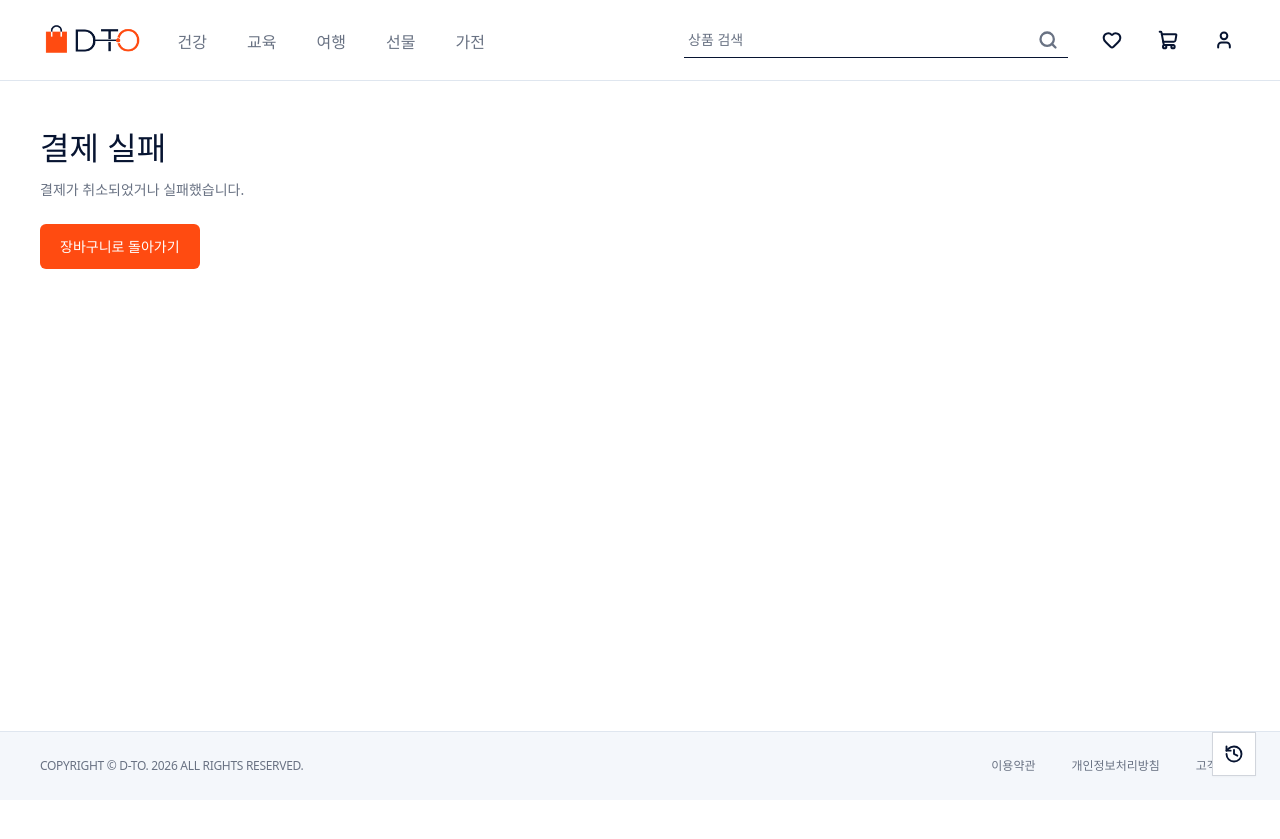
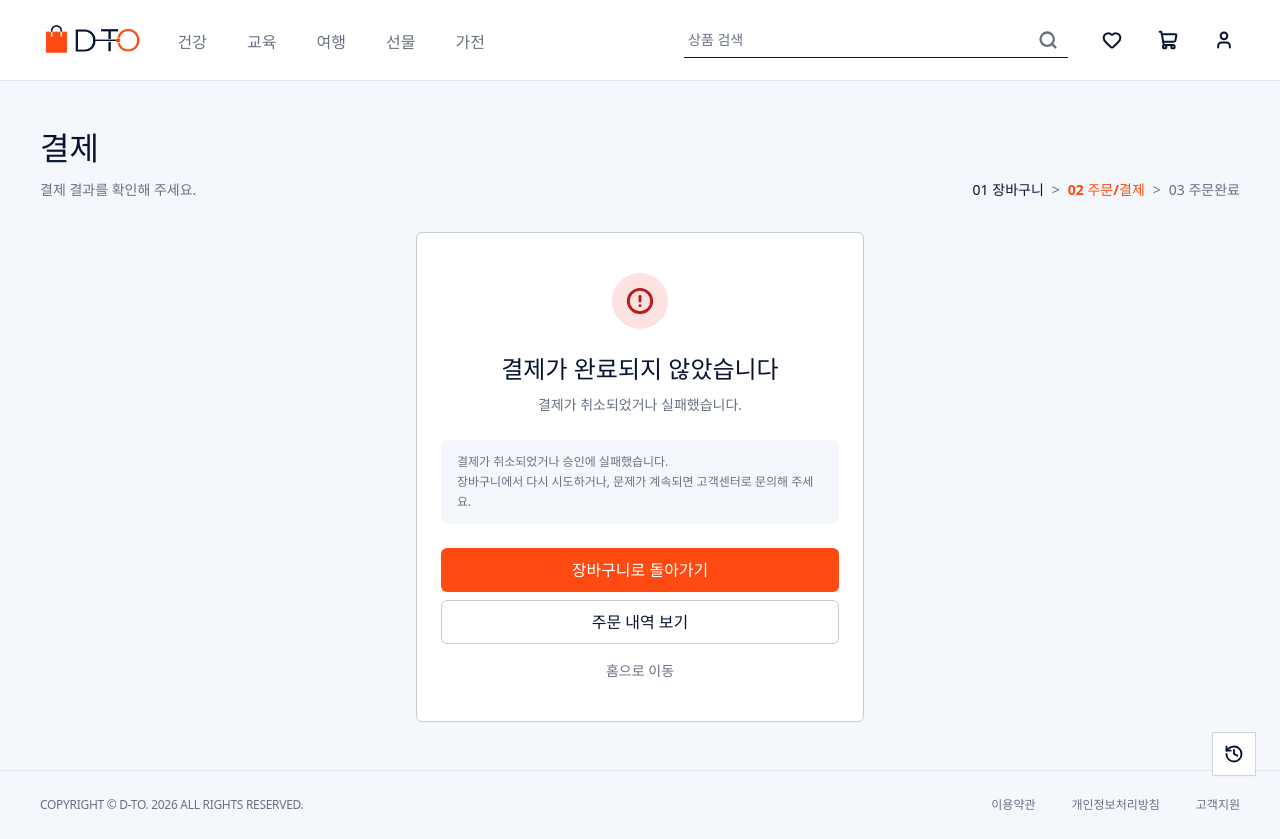
Before and after one commit to hotdog-team/hotdog-frontend, a React (Vite) app: page /payment/fail in a window 1280 px wide. Before the commit the page ends 800 px from the top, so only its background shows below. Built offline with nearby package versions, Linux system fonts and the light colour scheme; no server answers; sample sign-in values are in the browser's storage; a web font is replaced by a local one.

Commit message:
[feat] 결제 UI/UX 개선

```diff
--- a/src/App.jsx
+++ b/src/App.jsx
@@ -29,7 +29,6 @@ import MyPageLayout from './layout/MyPageLayout.jsx';
 import MyPageProfile from './features/mypage/pages/MyPageProfile.jsx';
 import AddressManagement from './features/mypage/pages/AddressManagement.jsx'
 import AdminLayout from './layout/AdminLayout.jsx'
-import AdminPlaceholderPage from './features/admin/pages/AdminPlaceholderPage.jsx'
 import AdminDashboard from './features/admin/pages/AdminDashboard.jsx'
 import CategoryManagement from './features/admin/pages/CategoryManagement.jsx'
 import MetaTagManagement from './features/admin/pages/MetaTagManagement.jsx'
@@ -88,13 +87,13 @@ function App() {
             <Route element={<OrderFlowLayout />}>
               <Route path="/cart" element={<CartPage />} />
               <Route path="/orders/checkout" element={<CheckoutPage />} />
+              <Route path="/payment/success" element={<PaymentSuccessPage />} />
+              <Route path="/payment/fail" element={<PaymentFailPage />} />
               <Route
                 path="/mypage/orders/:orderId"
                 element={<OrderDetailPage />}
               />
             </Route>
-            <Route path="/payment/success" element={<PaymentSuccessPage />} />
-            <Route path="/payment/fail" element={<PaymentFailPage />} />
             <Route path="/mypage" element={<MyPageLayout />}>
               <Route index element={<Navigate to="profile" replace />} />
               <Route path="profile" element={<MyPageProfile />} />
--- a/src/features/payment/pages/PaymentFailPage.jsx
+++ b/src/features/payment/pages/PaymentFailPage.jsx
@@ -1,27 +1,83 @@
+import { useEffect } from 'react'
 import { Link, useSearchParams } from 'react-router-dom'
+import { CircleAlert } from 'lucide-react'
+import OrderProgressSteps from '../../shop/components/OrderProgressSteps'
+import { getButtonClassName } from '../../../components/index.js'
 
 export default function PaymentFailPage() {
     const [searchParams] = useSearchParams()
 
     const message =
         searchParams.get('message') || '결제가 취소되었거나 실패했습니다.'
+    const code = searchParams.get('code')
+
+    useEffect(() => {
+        document.title = '결제 실패 | D-TO'
+    }, [])
 
     return (
-        <main className="layout-container py-12">
-            <h1 className="text-3xl font-bold text-ink">
-                결제 실패
-            </h1>
+        <main className="layout-container flex flex-1 flex-col py-12">
+            <div className="mb-8 flex flex-col gap-4 sm:flex-row sm:items-end sm:justify-between">
+                <div>
+                    <h1 className="text-3xl font-bold text-ink">결제</h1>
+                    <p className="mt-3 text-body-sm text-muted">
+                        결제 결과를 확인해 주세요.
+                    </p>
+                </div>
+                <OrderProgressSteps currentStep="checkout" />
+            </div>
 
-            <p className="mt-3 text-body-sm text-muted">
+            <section className="mx-auto w-full max-w-md rounded-md border border-border bg-surface px-6 py-10 text-center shadow-card max-sm:px-5 max-sm:py-8">
+                <div
+                    className="mx-auto mb-6 flex size-14 items-center justify-center rounded-full bg-danger-soft text-danger"
+                    aria-hidden="true"
+                >
+                    <CircleAlert className="size-7" strokeWidth={2.5} />
+                </div>
+
+                <h2 className="mb-2 text-2xl font-bold text-ink max-sm:text-xl">
+                    결제가 완료되지 않았습니다
+                </h2>
+
+                <p className="mb-2 text-body-sm leading-relaxed text-muted" role="alert">
                     {message}
                 </p>
 
+                {code ? (
+                    <p className="mb-6 text-caption text-muted">
+                        오류 코드: {code}
+                    </p>
+                ) : (
+                    <div className="mb-6" />
+                )}
+
+                <div className="rounded-md bg-surface-muted px-4 py-3 text-left text-caption leading-relaxed text-muted">
+                    결제가 취소되었거나 승인에 실패했습니다.
+                    <br />
+                    장바구니에서 다시 시도하거나, 문제가 계속되면 고객센터로 문의해 주세요.
+                </div>
+
+                <div className="mt-6 flex flex-col gap-2">
                     <Link
                         to="/cart"
-                className="mt-6 inline-block rounded-md bg-brand px-5 py-3 text-body-sm font-bold text-white"
+                        className={getButtonClassName({ variant: 'primary', size: 'md', fullWidth: true })}
                     >
                         장바구니로 돌아가기
                     </Link>
+                    <Link
+                        to="/mypage/orders"
+                        className={getButtonClassName({ variant: 'outline', size: 'md', fullWidth: true })}
+                    >
+                        주문 내역 보기
+                    </Link>
+                    <Link
+                        to="/"
+                        className="mt-2 text-body-sm font-medium text-muted hover:text-ink hover:underline focus-ring rounded-sm focus-visible:outline-none focus-visible:ring-2 focus-visible:ring-inset focus-visible:ring-ink"
+                    >
+                        홈으로 이동
+                    </Link>
+                </div>
+            </section>
         </main>
     )
 }
--- a/src/features/payment/pages/PaymentSuccessPage.jsx
+++ b/src/features/payment/pages/PaymentSuccessPage.jsx
@@ -1,12 +1,21 @@
 import { useEffect, useRef, useState } from 'react'
 import { useNavigate, useSearchParams } from 'react-router-dom'
+import { Check, LoaderCircle } from 'lucide-react'
 import { confirmPayment } from '../../../api/paymentApi'
+import OrderProgressSteps from '../../shop/components/OrderProgressSteps'
+import { Button } from '../../../components/index.js'
 
 export default function PaymentSuccessPage() {
     const navigate = useNavigate()
     const [searchParams] = useSearchParams()
-    const [message, setMessage] = useState('결제 승인 중입니다.')
+    const [status, setStatus] = useState('processing')
+    const [errorMessage, setErrorMessage] = useState('')
+    const [orderId, setOrderId] = useState(null)
     const hasConfirmed = useRef(false)
+
+    useEffect(() => {
+        document.title = '결제 승인 | D-TO'
+    }, [])
 
     useEffect(() => {
         if (hasConfirmed.current) return
@@ -17,11 +26,13 @@ export default function PaymentSuccessPage() {
             const paymentKey = searchParams.get('paymentKey')
             const tossOrderId = searchParams.get('orderId')
             const amount = Number(searchParams.get('amount'))
-            const orderId = Number(searchParams.get('localOrderId'))
+            const localOrderId = Number(searchParams.get('localOrderId'))
 
-            if (!paymentKey || !tossOrderId || !amount || !orderId) {
-                alert('결제 승인 정보가 올바르지 않습니다.')
-                navigate('/cart')
+            setOrderId(Number.isFinite(localOrderId) ? localOrderId : null)
+
+            if (!paymentKey || !tossOrderId || !amount || !localOrderId) {
+                setStatus('error')
+                setErrorMessage('결제 승인 정보가 올바르지 않습니다.')
                 return
             }
 
@@ -29,35 +40,128 @@ export default function PaymentSuccessPage() {
                 await confirmPayment({
                     paymentKey,
                     tossOrderId,
-                    orderId,
+                    orderId: localOrderId,
                     amount,
                     paymentMethod: 'CARD',
                 })
 
-                setMessage('결제가 완료되었습니다.')
+                setStatus('success')
 
-                navigate(`/mypage/orders/${orderId}`, {
-                    replace: true,
-                    state: { fromCheckout: true },
-                })
+                window.setTimeout(() => {
+                    navigate(`/mypage/orders/${localOrderId}`, {
+                        replace: true,
+                        state: { fromCheckout: true },
+                    })
+                }, 1200)
             } catch (error) {
                 console.error('결제 승인 실패:', error)
-
-                alert('결제 승인에 실패했습니다.')
-
-                navigate(`/mypage/orders/${orderId}`, {
-                    replace: true,
-                    state: { fromCheckout: true },
-                })
+                setStatus('error')
+                setErrorMessage(
+                    error?.response?.data?.message
+                    || '결제 승인에 실패했습니다. 주문 내역에서 상태를 확인해 주세요.',
+                )
             }
         }
 
         approvePayment()
     }, [searchParams, navigate])
 
+    const goToOrder = () => {
+        if (!orderId) {
+            navigate('/mypage/orders', { replace: true })
+            return
+        }
+
+        navigate(`/mypage/orders/${orderId}`, {
+            replace: true,
+            state: { fromCheckout: true },
+        })
+    }
+
     return (
-        <main className="layout-container py-12">
-            <p className="text-body text-muted">{message}</p>
+        <main className="layout-container flex flex-1 flex-col py-12">
+            <div className="mb-8 flex flex-col gap-4 sm:flex-row sm:items-end sm:justify-between">
+                <div>
+                    <h1 className="text-3xl font-bold text-ink">결제</h1>
+                </div>
+                <OrderProgressSteps currentStep="complete" />
+            </div>
+
+            <section className="mx-auto w-full max-w-md rounded-md border border-border bg-surface px-6 py-10 text-center shadow-card max-sm:px-5 max-sm:py-8">
+                {status === 'processing' && (
+                    <>
+                        <div
+                            className="mx-auto mb-6 flex size-14 items-center justify-center rounded-full bg-brand/10 text-brand"
+                            aria-hidden="true"
+                        >
+                            <LoaderCircle className="size-7 animate-spin" strokeWidth={2.5} />
+                        </div>
+                        <h2 className="mb-2 text-2xl font-bold text-ink max-sm:text-xl">
+                            결제 승인 중
+                        </h2>
+                        <p className="text-body-sm leading-relaxed text-muted" role="status" aria-live="polite">
+                            결제를 안전하게 확인하고 있습니다.
+                            <br />
+                            잠시만 기다려 주세요.
+                        </p>
+                    </>
+                )}
+
+                {status === 'success' && (
+                    <>
+                        <div
+                            className="mx-auto mb-6 flex size-14 items-center justify-center rounded-full bg-brand text-white"
+                            aria-hidden="true"
+                        >
+                            <Check className="size-7" strokeWidth={2.5} />
+                        </div>
+                        <h2 className="mb-2 text-2xl font-bold text-ink max-sm:text-xl">
+                            결제가 완료되었습니다
+                        </h2>
+                        <p className="mb-6 text-body-sm leading-relaxed text-muted" role="status" aria-live="polite">
+                            주문이 정상적으로 접수되었습니다.
+                            <br />
+                            주문 상세 페이지로 이동합니다.
+                        </p>
+                        <Button type="button" variant="primary" size="md" fullWidth onClick={goToOrder}>
+                            주문 상세 보기
+                        </Button>
+                    </>
+                )}
+
+                {status === 'error' && (
+                    <>
+                        <div
+                            className="mx-auto mb-6 flex size-14 items-center justify-center rounded-full bg-danger-soft text-danger"
+                            aria-hidden="true"
+                        >
+                            <span className="text-2xl font-bold" aria-hidden="true">!</span>
+                        </div>
+                        <h2 className="mb-2 text-2xl font-bold text-ink max-sm:text-xl">
+                            결제 승인에 실패했습니다
+                        </h2>
+                        <p className="mb-6 text-body-sm leading-relaxed text-muted" role="alert">
+                            {errorMessage}
+                        </p>
+                        <div className="flex flex-col gap-2">
+                            {orderId ? (
+                                <Button type="button" variant="primary" size="md" fullWidth onClick={goToOrder}>
+                                    주문 내역 확인
+                                </Button>
+                            ) : null}
+                            <Button
+                                type="button"
+                                variant="outline"
+                                size="md"
+                                fullWidth
+                                onClick={() => navigate('/cart', { replace: true })}
+                            >
+                                장바구니로 돌아가기
+                            </Button>
+                        </div>
+                    </>
+                )}
+            </section>
         </main>
     )
 }
```
Lines whose indentation alone changed are shown as unchanged.
